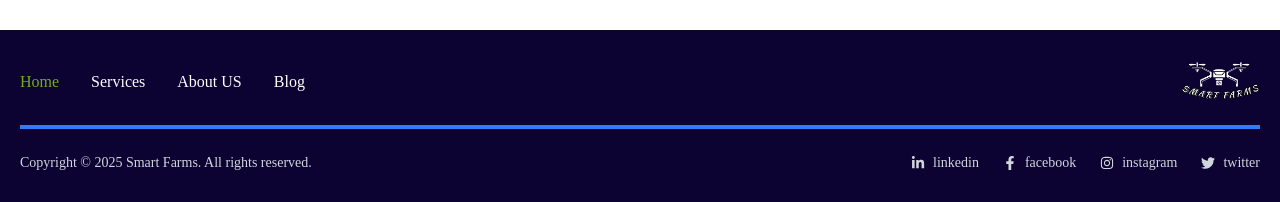
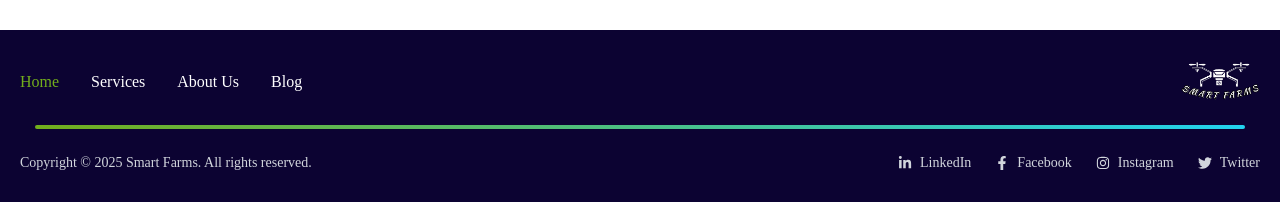
Before and after one commit to HudsonWayne/Smart-Farms, a Next.js app: page / in a window 1280 px wide. Shown: the part 1386-1588 px from the top of the page. Built offline with nearby package versions, Linux system fonts and the light colour scheme; a web font is replaced by a local one.

Commit message:
initial commit

```diff
--- a/src/components/Footer.jsx
+++ b/src/components/Footer.jsx
@@ -1,17 +1,23 @@
 "use client";
 
 import React from "react";
-import { FaFacebookF, FaInstagram, FaTwitter, FaLinkedinIn } from "react-icons/fa";
+import {
+  FaFacebookF,
+  FaInstagram,
+  FaTwitter,
+  FaLinkedinIn,
+} from "react-icons/fa";
 
 export default function Footer() {
   return (
     <footer className="bg-[#0C0332] text-white font-['Avenir'] w-full">
       <div className="max-w-7xl mx-auto px-5 py-8">
+        {/* Top section with nav links and logo */}
         <div className="flex flex-col md:flex-row justify-between items-center mb-6">
           <div className="flex space-x-8 text-base font-medium mb-4 md:mb-0">
             <a href="/" className="text-[#72AE1C] hover:text-[#72AE1C]">Home</a>
             <a href="/services" className="hover:text-[#72AE1C]">Services</a>
-            <a href="/about" className="hover:text-[#72AE1C]">About US</a>
+            <a href="/about" className="hover:text-[#72AE1C]">About Us</a>
             <a href="/blog" className="hover:text-[#72AE1C]">Blog</a>
           </div>
           <img
@@ -22,26 +28,37 @@ export default function Footer() {
           />
         </div>
 
-        <div className="border-t-4 border-blue-500 mb-6" />
+        {/* Gradient line */}
+        <div className="w-full">
+          <div
+            className="h-1 rounded-full mx-[15px] mb-6"
+            style={{
+              background: "linear-gradient(to right, #72AE1C, #22D3EE)",
+            }}
+          />
+        </div>
 
+        {/* Bottom section with copyright and social icons */}
         <div className="flex flex-col md:flex-row justify-between items-center text-sm text-gray-300">
-          <p className="mb-4 md:mb-0">Copyright © 2025 Smart Farms. All rights reserved.</p>
+          <p className="mb-4 md:mb-0 text-center md:text-left">
+            Copyright © 2025 Smart Farms. All rights reserved.
+          </p>
           <div className="flex items-center space-x-6">
             <a href="#" className="flex items-center space-x-2 hover:text-blue-400">
               <FaLinkedinIn />
-              <span>linkedin</span>
+              <span>LinkedIn</span>
             </a>
             <a href="#" className="flex items-center space-x-2 hover:text-blue-400">
               <FaFacebookF />
-              <span>facebook</span>
+              <span>Facebook</span>
             </a>
             <a href="#" className="flex items-center space-x-2 hover:text-pink-400">
               <FaInstagram />
-              <span>instagram</span>
+              <span>Instagram</span>
             </a>
             <a href="#" className="flex items-center space-x-2 hover:text-blue-300">
               <FaTwitter />
-              <span>twitter</span>
+              <span>Twitter</span>
             </a>
           </div>
         </div>
```
